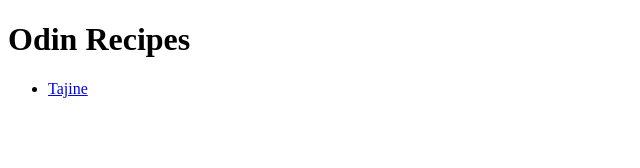
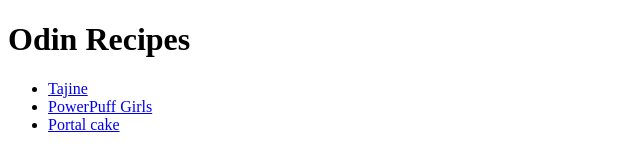
Before and after one commit to zakariaCHOUKRI/odin-recipes, a plain HTML site: page index.html in a window 1280 px wide. Shown: the whole page, without its empty margins (0-640 px from the left). Drawn offline with Linux system fonts and the light colour scheme.

Commit message:
Finalize index.html

```diff
--- a/index.html
+++ b/index.html
@@ -10,6 +10,8 @@
     <h1>Odin Recipes</h1>
     <ul>
         <li><a href="./recipes/tajine.html">Tajine</a></li>
+        <li><a href="./recipes/ppg.html">PowerPuff Girls</a></li>
+        <li><a href="./recipes/cake.html">Portal cake</a></li>
     </ul>
 </body>
 </html>
```
